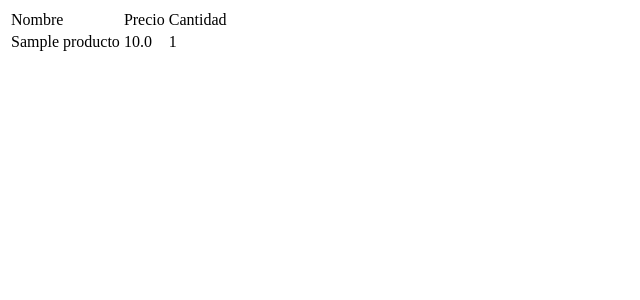
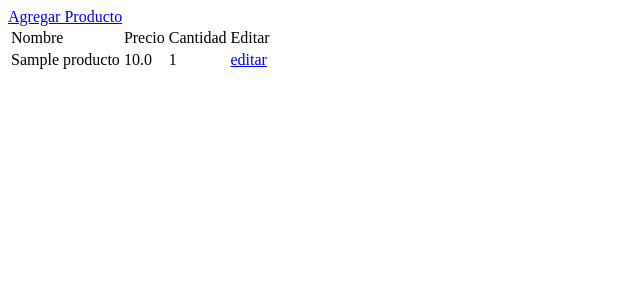
Before and after one commit to Gmora08/productos, a Django app: page /producto/ in a window 1280 px wide. Shown: the top 300 px of the page, without its empty margins (0-640 px from the left). Run offline with Django 3.2, Linux system fonts and the light colour scheme; tables that the repository leaves empty hold one stand-in row (values such as "Sample post").

Commit message:
editar producto

```diff
--- a/monze/monze/urls.py
+++ b/monze/monze/urls.py
@@ -6,8 +6,9 @@ urlpatterns = patterns('',
     # Examples:
     # url(r'^$', 'monze.views.home', name='home'),
     # url(r'^blog/', include('blog.urls')),
+    url(r'^admin/', include(admin.site.urls)),
+    url(r'^producto/$', vproductos.productos, name='productos'),
+    url(r'^producto/agregar/$', vproductos.AgregarProducto.as_view(), name="agregar-producto"),
+    url(r'^producto/editar/(?P<id_producto>\d{1,})/$', vproductos.EditarProducto.as_view(), name="editar-producto"),
 
-    url(r'^admin/', include(admin.site.urls)),
-    url(r'^producto', vproductos.productos, name="mostrar"),
-    url(r'^producto/agregar', vproductos.AgregarProducto.as_view(), name="agregar-producto"),
 )
--- a/monze/producto/templates/productos.html
+++ b/monze/producto/templates/productos.html
@@ -1,15 +1,27 @@
+<!DOCTYPE html>
+<html lang="en">
+<head>
+	<meta charset="UTF-8">
+	<title>Document</title>
+</head>
+<body>
+<a href="{% url 'agregar-producto' %}">Agregar Producto</a>
 <table>
 	<tr>
 		<td>Nombre</td>
 		<td>Precio</td>
 		<td>Cantidad</td>
+		<td>Editar</td>
 	</tr>
 	{% for p in productos %}
 	<tr>
 		<td> {{p.nombre}} </td>
 		<td> {{p.precio}} </td>
 		<td> {{p.cantidad}} </td>
+		<td><a href="{% url 'editar-producto' p.pk %}">editar</a></td>
 
 	</tr>
 	{% endfor %}
 </table>
+</body>
+</html>
--- a/monze/producto/views.py
+++ b/monze/producto/views.py
@@ -1,12 +1,33 @@
-from django.shortcuts import render
+from django.shortcuts import render, redirect, get_object_or_404
+from django.core.urlresolvers import reverse
 from django.views.generic.base import View
 from django.contrib import messages
 from .forms import ProductoForm
 from .models import Producto
 
 def productos(request):
+    print "hola"
     productos = Producto.objects.all()
     return render(request, 'productos.html', {'productos': productos})
+
+class EditarProducto(View):
+    def get(self, request, id_producto):
+        print "ya entre"
+        buscar = get_object_or_404(Producto, pk=id_producto)
+        form = ProductoForm(instance=buscar)
+        return render(request, 'editar-producto.html', {'form': form})
+
+    def post(self, request, id_producto):
+        buscar = get_object_or_404(Producto, pk=id_producto)
+        form = ProductoForm(request.POST, instance=buscar)
+        if form.is_valid():
+            form.save()
+            messages.success(request, u"Producto %s editado con exito " % request.POST['nombre'])
+            return redirect(reverse('productos'))
+        else:
+            messages.error(request, u"ingresa mal algunos datos")
+            return render(request, 'editar-producto.html', {'form':form})
+
 
 class AgregarProducto(View):
     def get(self, request):
@@ -17,6 +38,8 @@ class AgregarProducto(View):
         if form.is_valid():
             form.save()
             messages.success(request, u"Producto %s creado con exito " % request.POST['nombre'])
+            return redirect(reverse('productos'))
+
 
         else:
             messages.error(request, u"ingresa mal algunos datos")
```
Also changed, not shown: 2 other files.
